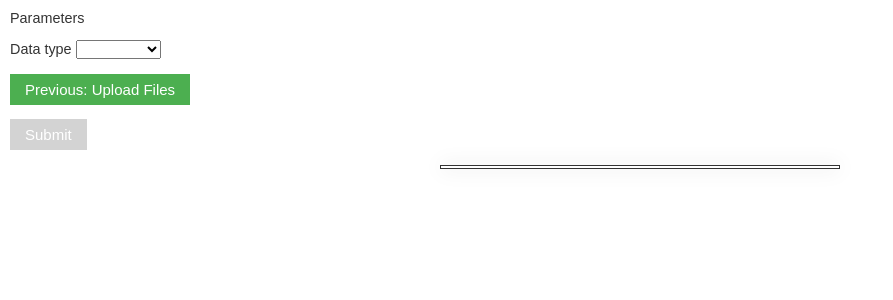
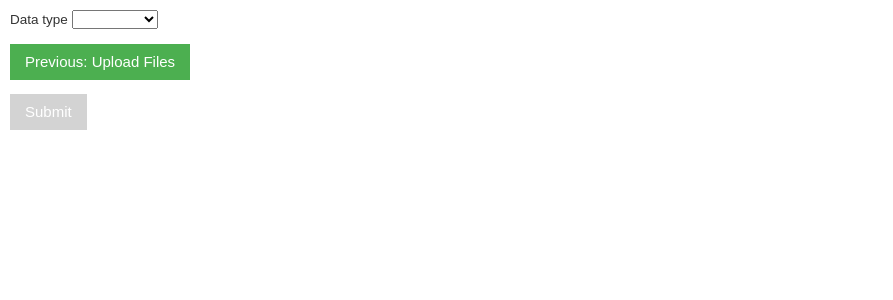
Before and after one commit to fogg-lab/gene-platform, a Flask app: template webapp/templates/parameters_form.html in a window 1280 px wide. Shown: the top 300 px of the page, without its empty margins (0-893 px from the left). Run offline with Flask 2, Linux system fonts and the light colour scheme; the template is opened without the code that fills it: most values are stand-ins (such as "Sample title", 1, 10 or a date in 2020); parts of the project's set-up code (start-up, migrations or seed data) failed here and were passed over.

Commit message:
Revert "merge with corbin branch"
This reverts commit f8c23121c083203a3d4c6924e19e2e2536c0446c.

```diff
--- a/webapp/static/css/formatting.css
+++ b/webapp/static/css/formatting.css
@@ -72,6 +72,8 @@
 }
 
 .success {
+	height: 100%;
+	width: 100%;
 	background: #0c0 none 0 0 no-repeat;
 }
 
@@ -89,14 +91,6 @@
 	display: inline-block;
 	font-size: 15px;
 	cursor:pointer;
-}
-
-.central {
-	border-collapse: collapse;
-    margin-left: auto;
-    margin-right: auto;
-    min-width: 400px;
-    box-shadow: 0 0 20px rgba(0, 0, 0, 0.15);
 }
 
 .gray_button {
--- a/webapp/templates/parameters_form.html
+++ b/webapp/templates/parameters_form.html
@@ -1,13 +1,11 @@
-{% extends "upload_template.html" %}
 <link rel="stylesheet" href="https://www.w3schools.com/w3css/4/w3.css">
 <link rel="stylesheet" type="text/css" href="{{ url_for('static',filename='css/formatting.css') }}">
 
-{% block head %}
-{% block title %}Parameters{% endblock %}
-  {{ super() }}
-{% endblock %}
+<head>
+  <title>DGE Analysis</title>
+</head>
+
 <body>
-{% block central %}
   <p><form id="submit" action="javascript:submit()">
     <label> Data type </label>
     <select class="data_type" id="data_type" name="data_type">
@@ -46,7 +44,8 @@
       <p><button class="gray_button" id="fake_submit_button">Submit</button></p>
     </p>
   </form></p>
-  <div id="runtime_overlay"><span id="time"></span></div>
-  <script src="{{ url_for('static',filename='scripts/parameters_form.js') }}"></script>
 </body>
-{% endblock %}
+
+<div id="runtime_overlay"><span id="time"></span></div>
+
+<script src="{{ url_for('static',filename='scripts/parameters_form.js') }}"></script>
--- a/webapp/templates/upload_template.html
+++ /dev/null
@@ -1,15 +0,0 @@
-<!DOCTYPE html>
-<html lang="en">
-    <head>
-        {% block head %}
-        <title>DGE Analysis - {% block title %}{% endblock %}</title>
-        <link rel="shortcut icon" href="/helix.png">
-        <link rel="stylesheet" href="{{ url_for('static', filename='css/formatting.css') }}">
-        {% endblock %}
-    </head>
-<body>
-    <table class="central">
-        <td></td>{% block central %}{% endblock %}</td>
-    </table>
-</body>
-</html>
```
Also changed, not shown: webapp/templates/uploads_form.html (+11 -12 lines), webapp/templates/helix.png (deleted). Lines whose indentation alone changed are shown as unchanged.
